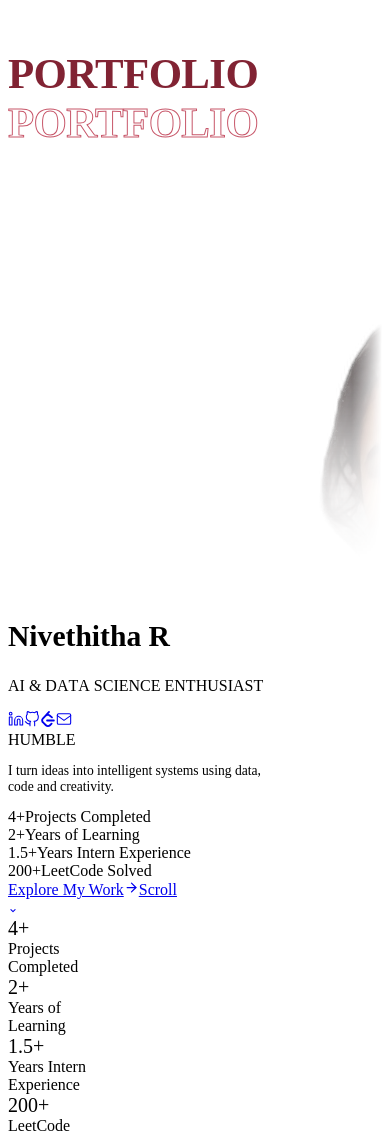
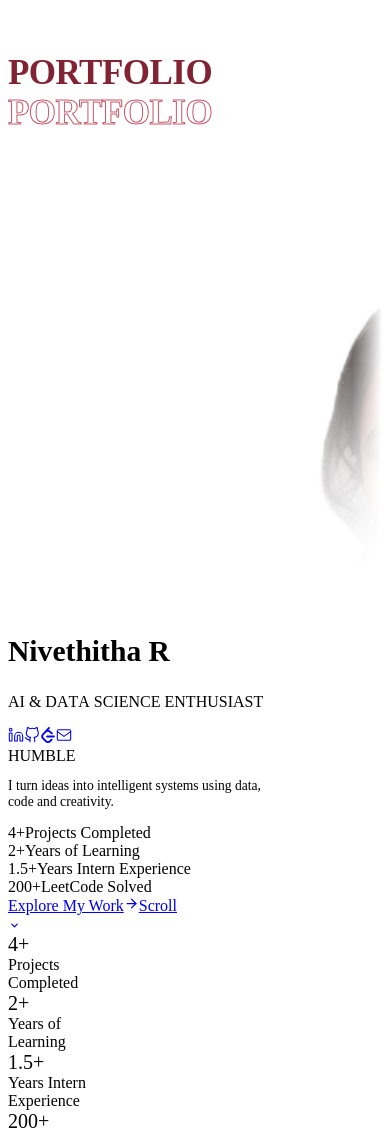
Before and after one commit to Nivethitha-1131/Portfolio_, a React (Vite) app in the folder frontend/: page / in a window 390 px wide. Shown: the part 1499-2632 px from the top of the page. Built offline with nearby package versions, Linux system fonts and the light colour scheme; no server answers; the HTML template or start-up script is replaced by a standard one; a web font is replaced by a local one.

Commit message:
feat: adjust hero layout - resize portfolio text, portrait image, and fix mobile UI

```diff
--- a/frontend/src/App.jsx
+++ b/frontend/src/App.jsx
@@ -96,7 +96,7 @@ export default function App() {
           </div>
 
           {/* Copyright, Life Perspective & Social links */}
-          <div className="w-full flex flex-col md:flex-row items-center justify-between gap-4 text-center sm:text-left pt-4 border-t border-hairline/40">
+          <div className="w-full flex flex-col md:flex-row items-center justify-between gap-4 text-center sm:text-left pt-4">
             <p className="text-[10px] sm:text-[11px] tracking-widest uppercase text-slate">
               © {new Date().getFullYear()} Nivethitha Ramesh
             </p>
--- a/frontend/src/components/home/Hero.jsx
+++ b/frontend/src/components/home/Hero.jsx
@@ -138,7 +138,7 @@ export default function Hero({ onContactOpen }) {
         style={{
           top: '51%',
           transform: 'translateY(-50%)',
-          fontSize: 'clamp(32px, 11vw, 165px)',
+          fontSize: 'clamp(35px, 8.7vw, 73px)',
           fontWeight: 900,
           letterSpacing: '-0.015em',
           color: '#7B1829',
@@ -171,7 +171,7 @@ export default function Hero({ onContactOpen }) {
         style={{
           top: '51%',
           transform: 'translateY(-50%)',
-          fontSize: 'clamp(32px, 11vw, 165px)',
+          fontSize: 'clamp(35px, 8.7vw, 73px)',
           fontWeight: 900,
           letterSpacing: '-0.015em',
           color: 'transparent',
@@ -203,7 +203,7 @@ export default function Hero({ onContactOpen }) {
           className="relative flex items-center justify-center"
           style={{
             marginTop: 'clamp(12px, 2.2vh, 24px)',
-            height: 'clamp(270px, 48vh, 550px)',
+            height: 'clamp(290px, 52vh, 580px)',
             width: 'auto',
             WebkitMaskImage: `
               linear-gradient(
@@ -381,7 +381,7 @@ export default function Hero({ onContactOpen }) {
             ))}
           </div>
 
-          <div className="flex items-center gap-2.5 sm:gap-3">
+          <div className="flex items-center gap-3 sm:gap-4">
             <a
               href="#innovation"
               onClick={(e) => {
@@ -389,9 +389,9 @@ export default function Hero({ onContactOpen }) {
                 document.querySelector('#innovation')?.scrollIntoView({ behavior: 'smooth' });
               }}
               className="
-                inline-flex items-center gap-2
+                inline-flex items-center gap-2 whitespace-nowrap
                 bg-cream text-background
-                text-[10px] sm:text-[11px] font-semibold tracking-[0.2em] uppercase
+                text-[9px] sm:text-[10px] font-semibold tracking-[0.12em] uppercase
                 px-4 py-2.5 sm:px-6 sm:py-4
                 hover:bg-gold
                 transition-colors duration-250
@@ -403,47 +403,51 @@ export default function Hero({ onContactOpen }) {
               <ArrowRightIcon />
             </a>
 
-            {/* Mobile-only: Clean paired Scroll Pill */}
+            {/* Mobile-only: PC-style vertical scroll indicator */}
             <a
               href="#journey"
               onClick={(e) => {
                 e.preventDefault();
                 document.querySelector('#journey')?.scrollIntoView({ behavior: 'smooth' });
               }}
-              className="
-                md:hidden group inline-flex items-center gap-2
-                px-3 py-2
-                border border-hairline/90 hover:border-gold/60
-                bg-surface/85 backdrop-blur-md rounded-full
-                text-slate hover:text-gold
-                transition-all duration-200 cursor-pointer select-none
-              "
+              className="md:hidden group flex flex-col items-center gap-1.5 focus:outline-none select-none p-1 cursor-pointer"
               aria-label="Scroll down to Journey"
             >
-              <span className="text-[8.5px] font-mono tracking-[0.2em] uppercase font-medium group-hover:text-gold transition-colors">
+              <span className="text-[8px] font-medium tracking-[0.25em] uppercase text-slate/80 group-hover:text-gold transition-colors duration-200">
                 Scroll
               </span>
               <motion.div
-                animate={shouldReduceMotion ? {} : { y: [0, 2.5, 0] }}
-                transition={{ duration: 1.5, repeat: Infinity, ease: 'easeInOut' }}
-                className="w-5 h-5 rounded-full bg-gold/15 border border-gold/40 flex items-center justify-center text-gold"
+                animate={shouldReduceMotion ? {} : { y: [0, 6, 0] }}
+                transition={{ duration: 1.6, repeat: Infinity, ease: 'easeInOut' }}
+                className="
+                  w-7 h-7
+                  rounded-full
+                  border border-hairline group-hover:border-gold/70
+                  flex items-center justify-center
+                  text-slate group-hover:text-gold
+                  bg-surface/60 backdrop-blur-sm
+                  group-hover:shadow-[0_0_14px_rgba(201,162,75,0.35)]
+                  transition-all duration-300
+                "
               >
                 <svg
-                  width="10"
-                  height="10"
+                  width="13"
+                  height="13"
                   viewBox="0 0 24 24"
                   fill="none"
                   stroke="currentColor"
-                  strokeWidth="2.5"
+                  strokeWidth="2.2"
                   strokeLinecap="round"
                   strokeLinejoin="round"
                   aria-hidden="true"
+                  className="translate-y-0.5"
                 >
                   <path d="M7 10l5 5 5-5" />
                 </svg>
               </motion.div>
             </a>
           </div>
+
         </motion.div>
 
         {/* BOTTOM-RIGHT: Stat counters (md+ screens) */}
```
